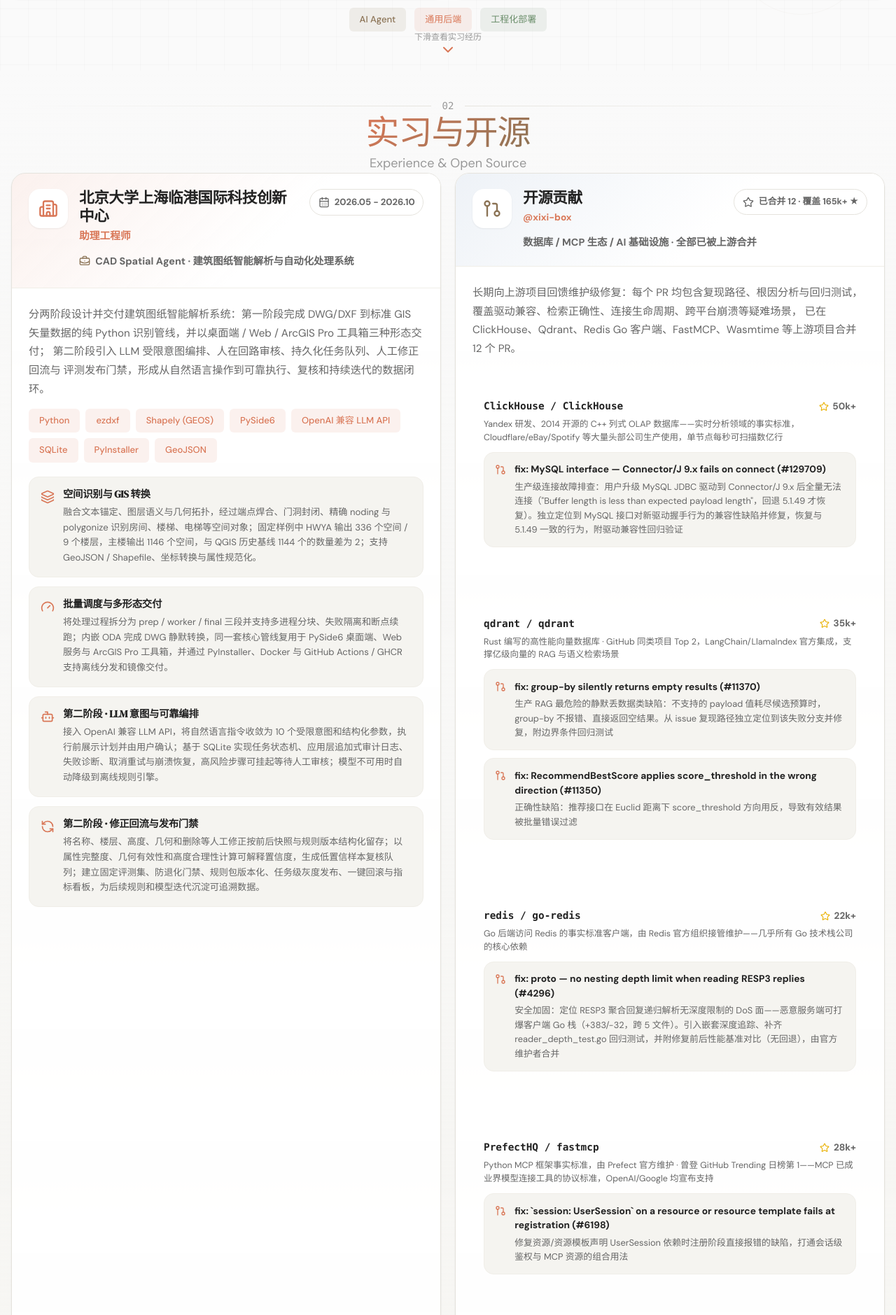
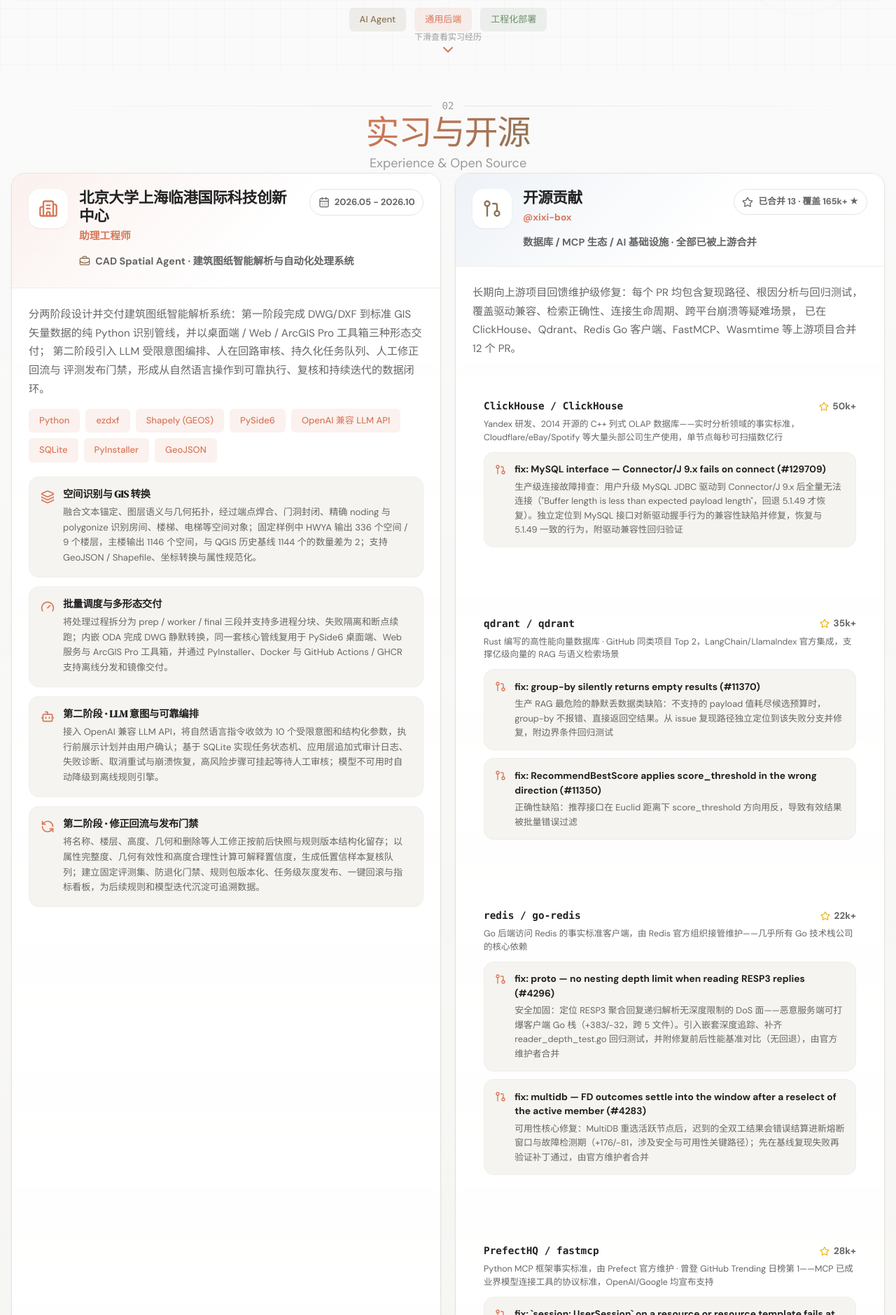
Before and after one commit to wangshun-china/interview-web, a Vue app: page / in a window 1280 px wide. Shown: the part 628-2507 px from the top of the page at 70% size. Built offline with nearby package versions, Linux system fonts and the light colour scheme.

Commit message:
resume: add redis/go-redis #4283 (MultiDB failover window settlement) to merged list; 13 merged

```diff
--- a/src/components/OpenSourceCard.vue
+++ b/src/components/OpenSourceCard.vue
@@ -17,7 +17,7 @@
           </div>
           <div class="oss-badge">
             <Star class="h-4 w-4" />
-            <span>已合并 12 · 覆盖 165k+ ★</span>
+            <span>已合并 13 · 覆盖 165k+ ★</span>
           </div>
         </div>
         <p class="oss-subtitle">数据库 / MCP 生态 / AI 基础设施 · 全部已被上游合并</p>
@@ -108,6 +108,11 @@ const repos = [
         title: 'fix: proto — no nesting depth limit when reading RESP3 replies (#4296)',
         note: '安全加固：定位 RESP3 聚合回复递归解析无深度限制的 DoS 面——恶意服务端可打爆客户端 Go 栈（+383/−32，跨 5 文件）。引入嵌套深度追踪、补齐 reader_depth_test.go 回归测试，并附修复前后性能基准对比（无回退），由官方维护者合并',
         url: 'https://github.com/redis/go-redis/pull/4296',
+      },
+      {
+        title: 'fix: multidb — FD outcomes settle into the window after a reselect of the active member (#4283)',
+        note: '可用性核心修复：MultiDB 重选活跃节点后，迟到的全双工结果会错误结算进新熔断窗口与故障检测期（+176/−81，涉及安全与可用性关键路径）；先在基线复现失败再验证补丁通过，由官方维护者合并',
+        url: 'https://github.com/redis/go-redis/pull/4283',
       },
     ],
   },
```
